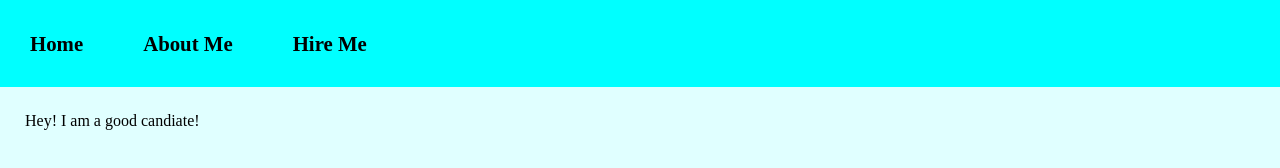
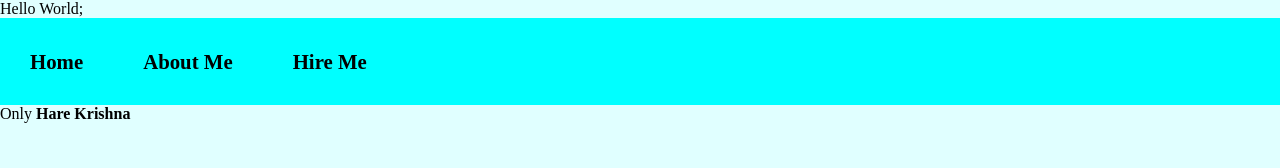
Before and after one commit to Priyanka-188/JavaScriptRevision, a plain HTML site: page 19_ElementOnlyNavigation/index.html in a window 1280 px wide. Drawn offline with Linux system fonts and the light colour scheme.

Commit message:
inner and outer html

```diff
--- a/19_ElementOnlyNavigation/index.html
+++ b/19_ElementOnlyNavigation/index.html
@@ -3,10 +3,11 @@
 <head>
     <meta charset="UTF-8">
     <meta name="viewport" content="width=device-width, initial-scale=1.0">
-    <title>Portfolio website</title>
+    <title>Inner HTML</title>
     <link rel="stylesheet" href="style.css">
 </head>
-<body><!-- k -->
+<body>
+    Hello World;
     <nav>
         <ul>
             <li><a href="#">Home</a></li>
@@ -14,9 +15,7 @@
             <li><a href="#">Hire Me</a></li>
         </ul>
     </nav>
-    <div class="container">
-        <p>Hey! I am a good candiate!</p>
-    </div>
+    <span id="first" hidden><b>THis is bold text</b> am span</span>
 
     <script src="script.js"></script>
 </body>
--- a/19_ElementOnlyNavigation/script.js
+++ b/19_ElementOnlyNavigation/script.js
@@ -4,3 +4,11 @@ const changeBgRed =()=>{
 let b = document.body
 console.log("First child of b is ",b.firstChild)
 console.log("First Element child of b is ",b.firstElementChild)
+
+console.log(document.body.firstChild.nodeName);
+console.log(document.body.firstElementChild.nodeName);
+
+//inner and outer HTMl
+first.outerHTML = "<div>Only  <b>Hare Krishna </b></div>";
+//inner HTML is valid only for element nodes.
+console.log(document.body.firstElementChild.data);
```
Also changed, not shown: 23_show_randomJokes.html (renamed from 23_jokes.html).
